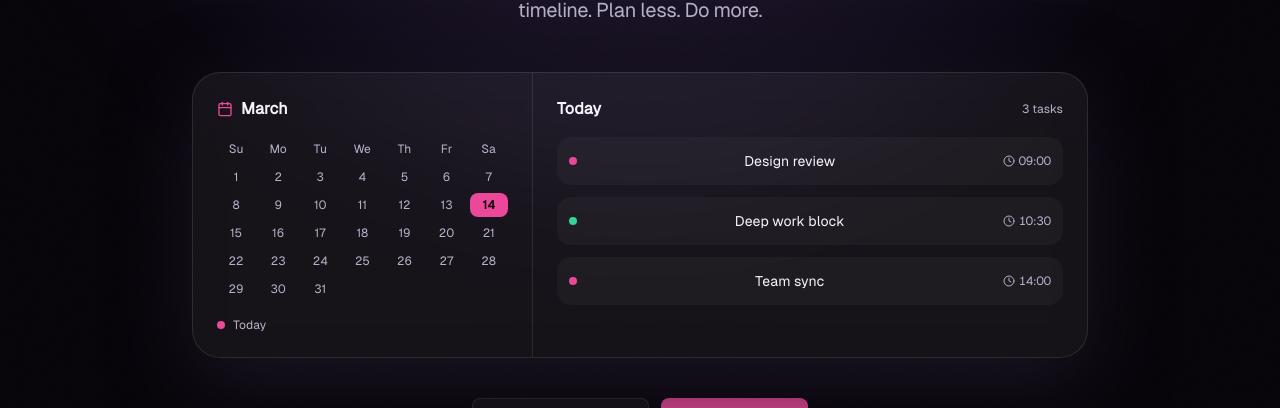
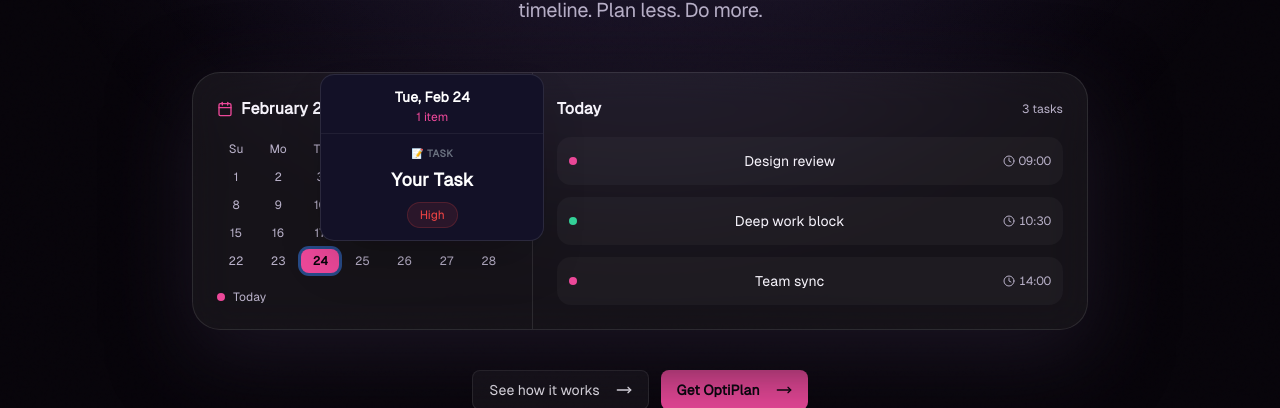
Before and after one commit to ChenZiYau/OptiPlan-FYP-, a React (Vite) app: page / in a window 1280 px wide. Both pictures are taken after a click on the element "24". Shown: the part 364-772 px from the top of the page. Built offline with nearby package versions, Linux system fonts and the light colour scheme; no server answers.

Commit message:
index page calendar modification + interactive

```diff
--- a/src/pages/Login.tsx
+++ b/src/pages/Login.tsx
@@ -121,20 +121,6 @@
             <p className="text-opti-text-secondary text-lg leading-relaxed max-w-lg">
               Your intelligent productivity companion is ready to help you achieve more.
             </p>
-
-            {/* Decorative stats */}
-            <div className="mt-12 grid grid-cols-3 gap-6">
-              {[
-                { value: '10k+', label: 'Active users' },
-                { value: '98%', label: 'Satisfaction' },
-                { value: '2M+', label: 'Tasks completed' },
-              ].map((stat) => (
-                <div key={stat.label} className="glass-card p-4 text-center">
-                  <p className="font-bold text-xl text-opti-accent">{stat.value}</p>
-                  <p className="text-xs text-opti-text-secondary mt-1">{stat.label}</p>
-                </div>
-              ))}
-            </div>
           </motion.div>
         </div>
 
--- a/src/sections/Hero.tsx
+++ b/src/sections/Hero.tsx
@@ -1,13 +1,11 @@
-import { useEffect, useMemo, useState } from 'react';
+import { useEffect, useMemo, useRef, useState } from 'react';
 import { useNavigate } from 'react-router-dom';
-import { motion, type Variants } from 'framer-motion';
+import { motion, AnimatePresence, type Variants } from 'framer-motion';
 import { Calendar, Clock, MoveRight, Sparkles } from 'lucide-react';
 import { Button } from '@/components/ui/button';
 import { useSmoothScroll } from '@/hooks/useSmoothScroll';
 import { agendaItems } from '@/constants/hero';
 import { fadeInUp, heroCardVariants } from '@/animations/variants';
-
-const calendarDays = Array.from({ length: 31 }, (_, i) => i + 1);
 
 const containerVariants: Variants = {
   hidden: {},
@@ -22,6 +20,42 @@
 export function Hero() {
   const { scrollToSection } = useSmoothScroll();
   const navigate = useNavigate();
+
+  // ── Dynamic calendar data ──────────────────────────────────────────
+  const now = useMemo(() => new Date(), []);
+  const today = now.getDate();
+  const currentMonth = now.getMonth();
+  const currentYear = now.getFullYear();
+
+  const monthLabel = now.toLocaleString('default', { month: 'long' });
+  const daysInMonth = new Date(currentYear, currentMonth + 1, 0).getDate();
+  const startDay = new Date(currentYear, currentMonth, 1).getDay(); // 0=Sun
+
+  const calendarDays = useMemo(
+    () => Array.from({ length: daysInMonth }, (_, i) => i + 1),
+    [daysInMonth]
+  );
+
+  const formattedToday = now.toLocaleDateString('en-US', {
+    weekday: 'short',
+    month: 'short',
+    day: 'numeric',
+  });
+
+  // Calendar popover preview
+  const [showPopover, setShowPopover] = useState(false);
+  const popoverRef = useRef<HTMLDivElement>(null);
+
+  useEffect(() => {
+    if (!showPopover) return;
+    function handleClick(e: MouseEvent) {
+      if (popoverRef.current && !popoverRef.current.contains(e.target as Node)) {
+        setShowPopover(false);
+      }
+    }
+    document.addEventListener('mousedown', handleClick);
+    return () => document.removeEventListener('mousedown', handleClick);
+  }, [showPopover]);
 
   // Animated rotating words
   const [titleNumber, setTitleNumber] = useState(0);
@@ -111,14 +145,14 @@
             variants={heroCardVariants}
             className="mt-12 w-full max-w-4xl perspective-1000"
           >
-            <div className="glass-card shadow-card overflow-hidden">
+            <div className="glass-card shadow-card">
               <div className="flex flex-col md:flex-row">
                 {/* Calendar Section */}
                 <div className="w-full md:w-[38%] p-6 border-b md:border-b-0 md:border-r border-white/10">
                   <div className="flex items-center gap-2 mb-4">
                     <Calendar className="w-4 h-4 text-opti-accent" />
                     <span className="font-semibold text-opti-text-primary">
-                      March
+                      {monthLabel} {currentYear}
                     </span>
                   </div>
                   <div className="grid grid-cols-7 gap-1 text-center text-xs">
@@ -130,20 +164,59 @@
                         {day}
                       </span>
                     ))}
+                    {/* Empty spacer cells for weekday alignment */}
+                    {Array.from({ length: startDay }, (_, i) => (
+                      <span key={`empty-${i}`} />
+                    ))}
                     {calendarDays.map((day) => (
+                      <div key={day} className={day === today ? 'relative' : ''} ref={day === today ? popoverRef : undefined}>
                         <motion.span
-                        key={day}
                           initial={{ opacity: 0, scale: 0.8 }}
                           animate={{ opacity: 1, scale: 1 }}
                           transition={{ delay: 0.5 + day * 0.01 }}
-                        className={`py-1 rounded-md cursor-pointer transition-colors ${
-                          day === 14
-                            ? 'bg-opti-accent text-opti-bg font-semibold'
+                          onClick={day === today ? () => setShowPopover(v => !v) : undefined}
+                          className={`block py-1 rounded-md cursor-pointer transition-colors ${
+                            day === today
+                              ? 'bg-opti-accent text-opti-bg font-semibold ring-2 ring-opti-accent/40 ring-offset-1 ring-offset-transparent'
                               : 'text-opti-text-secondary hover:bg-white/5'
                           }`}
                         >
                           {day}
                         </motion.span>
+
+                        {/* Event popover on today's date */}
+                        {day === today && (
+                          <AnimatePresence>
+                            {showPopover && (
+                              <motion.div
+                                initial={{ opacity: 0, scale: 0.95, y: -4 }}
+                                animate={{ opacity: 1, scale: 1, y: 0 }}
+                                exit={{ opacity: 0, scale: 0.95, y: -4 }}
+                                transition={{ duration: 0.2, ease: [0.25, 0.1, 0.25, 1] }}
+                                className="absolute left-1/2 -translate-x-1/2 bottom-full mb-2 bg-[#131127] border border-white/10 rounded-xl w-56 shadow-2xl flex flex-col text-center z-50"
+                              >
+                                {/* Header */}
+                                <div className="px-4 pt-3 pb-2 border-b border-white/[0.06]">
+                                  <p className="text-sm font-bold text-white">{formattedToday}</p>
+                                  <p className="text-xs text-opti-accent mt-0.5">1 item</p>
+                                </div>
+                                {/* Body */}
+                                <div className="px-4 py-3">
+                                  <p className="text-[10px] font-bold uppercase tracking-wider text-gray-500">
+                                    📝 Task
+                                  </p>
+                                  <p className="text-lg font-bold text-white mt-1">
+                                    Your Task
+                                  </p>
+                                  <span className="inline-block bg-red-500/10 text-red-500 border border-red-500/20 rounded-full px-3 py-1 text-xs mt-2">
+                                    High
+                                  </span>
+                                </div>
+                              </motion.div>
+                            )}
+                          </AnimatePresence>
+                        )}
+                      </div>
                     ))}
                   </div>
                   <div className="mt-4 flex items-center gap-2 text-xs text-opti-text-secondary">
```
Also changed, not shown: 5 other files (tests, documents, lock files or other folders). Lines whose indentation alone changed are shown as unchanged.
